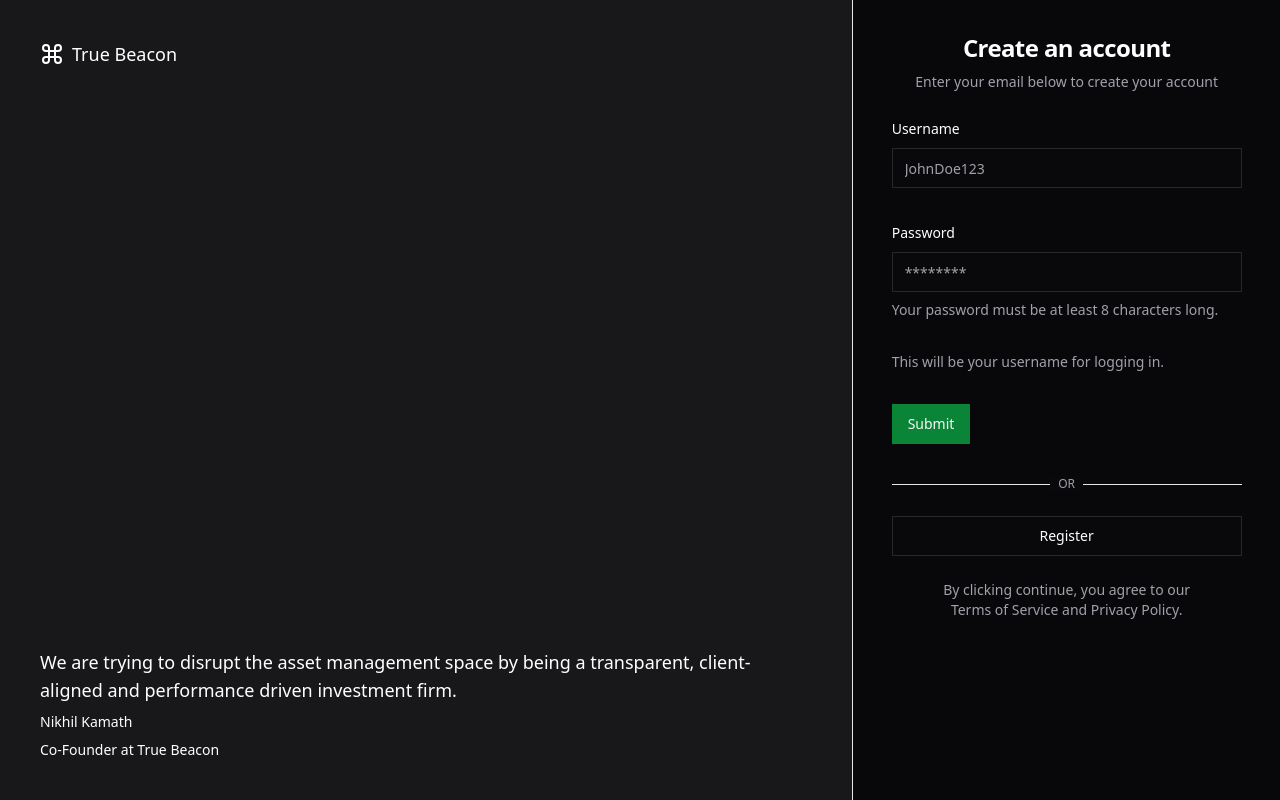
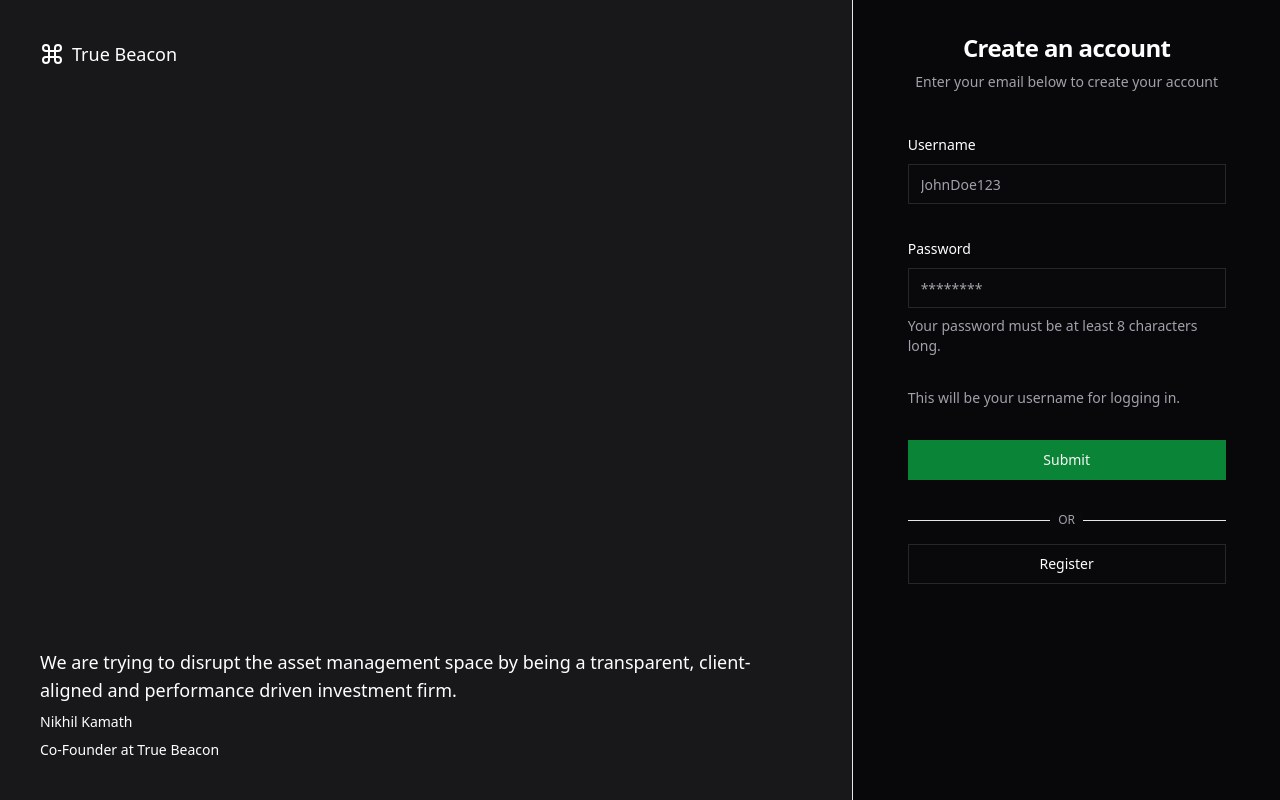
Before and after one commit to Ayush0Chaudhary/true-beacon, a React (Vite) app in the folder website/: page /login in a window 1280 px wide. Built offline with nearby package versions, Linux system fonts and the light colour scheme; no server answers.

Commit message:
minor fixes

```diff
--- a/website/src/pages/login/index.tsx
+++ b/website/src/pages/login/index.tsx
@@ -61,9 +61,7 @@
               </p>
             </div>
             <UserAuthForm />
-            <p className="px-8 text-center text-sm text-muted-foreground">
-              By clicking continue, you agree to our Terms of Service and Privacy Policy.
-            </p>
+
           </div>
         </div>
       </div>
--- a/website/src/pages/login/login-auth-form.tsx
+++ b/website/src/pages/login/login-auth-form.tsx
@@ -42,7 +42,7 @@
 
     const [isLoading, setIsLoading] = React.useState<boolean>(false);
     const [message, setMessage] = React.useState<string | null>("This will be your username for logging in.");
-
+    const [success, setSuccess] = React.useState<boolean>(false);
     useEffect(() => {
         console.log(Date.now());
     }, []);
@@ -65,10 +65,9 @@
 
             if (res.data["access_token"]) {
                 console.log("success");
-                // setTimeout(() => {
                 console.log("Task executed after 200ms");
                 navigate("/");
-                // }, 1000);
+                setSuccess(true);
             } else {
                 setMessage("Invalid username or password");
             }
@@ -82,11 +81,14 @@
 
     return (
         <>
+            {!success ?
+                <div className="p-4 sm:max-w-md lg:max-w-lg mx-auto">
                     <Form {...form}>
                         <form
                             onSubmit={form.handleSubmit(onSubmit)} // Prevents default refresh
-                    className="space-y-8"
+                            className="space-y-6 sm:space-y-8"
                         >
+                            {/* Username Field */}
                             <FormField
                                 control={form.control}
                                 name="username"
@@ -94,12 +96,16 @@
                                     <FormItem>
                                         <FormLabel className="text-white">Username</FormLabel>
                                         <FormControl>
-                                    <Input className="text-white" placeholder="JohnDoe123" {...field} />
+                                            <Input
+                                                className="text-white w-full"
+                                                placeholder="JohnDoe123"
+                                                {...field} />
                                         </FormControl>
                                         <FormMessage />
                                     </FormItem>
-                        )}
-                    />
+                                )} />
+
+                            {/* Password Field */}
                             <FormField
                                 control={form.control}
                                 name="password"
@@ -108,19 +114,19 @@
                                         <FormLabel className="text-white">Password</FormLabel>
                                         <FormControl>
                                             <Input
-                                        className="text-white"
+                                                className="text-white w-full"
                                                 type="password"
                                                 placeholder="********"
-                                        {...field}
-                                    />
+                                                {...field} />
                                         </FormControl>
                                         <FormDescription>
                                             Your password must be at least 8 characters long.
                                         </FormDescription>
                                         <FormMessage />
                                     </FormItem>
-                        )}
-                    />
+                                )} />
+
+                            {/* Message Display */}
                             <FormDescription>
                                 {message?.charAt(0) === "T" ? (
                                     message
@@ -128,9 +134,17 @@
                                     <div className="text-red-700">{message}</div>
                                 )}
                             </FormDescription>
-                    <Button type="submit" disabled={isLoading}>
+
+                            {/* Submit Button */}
+                            <Button
+                                type="submit"
+                                disabled={isLoading}
+                                className="w-full"
+                            >
                                 {isLoading ? "Loading..." : "Submit"}
                             </Button>
+
+                            {/* Divider */}
                             <div className="relative">
                                 <div className="absolute inset-0 flex items-center">
                                     <span className="w-full border-t" />
@@ -141,15 +155,17 @@
                             </div>
                         </form>
                     </Form>
+
+                    {/* Register Button */}
                     <Button
                         variant="outline"
-                className="text-white"
-                onClick={() => {
-                    navigate("/register");
-                }}
+                        className="text-white w-full mt-4"
+                        onClick={() => navigate("/register")}
                     >
                         Register
                     </Button>
+                </div> : <Button variant="secondary">Proceed to Dashboard</Button>}
+
         </>
     );
 }
--- a/website/src/pages/register/index.tsx
+++ b/website/src/pages/register/index.tsx
@@ -73,9 +73,7 @@
               </p>
             </div>
             <UserAuthForm />
-            <p className="px-8 text-center text-sm text-muted-foreground">
-              By clicking continue, you agree to our Terms of Service and Privacy Policy.
-            </p>
+
           </div>
         </div>
       </div>
```
Also changed, not shown: 1 other file (tests, documents, lock files or other folders). Lines whose indentation alone changed are shown as unchanged.
